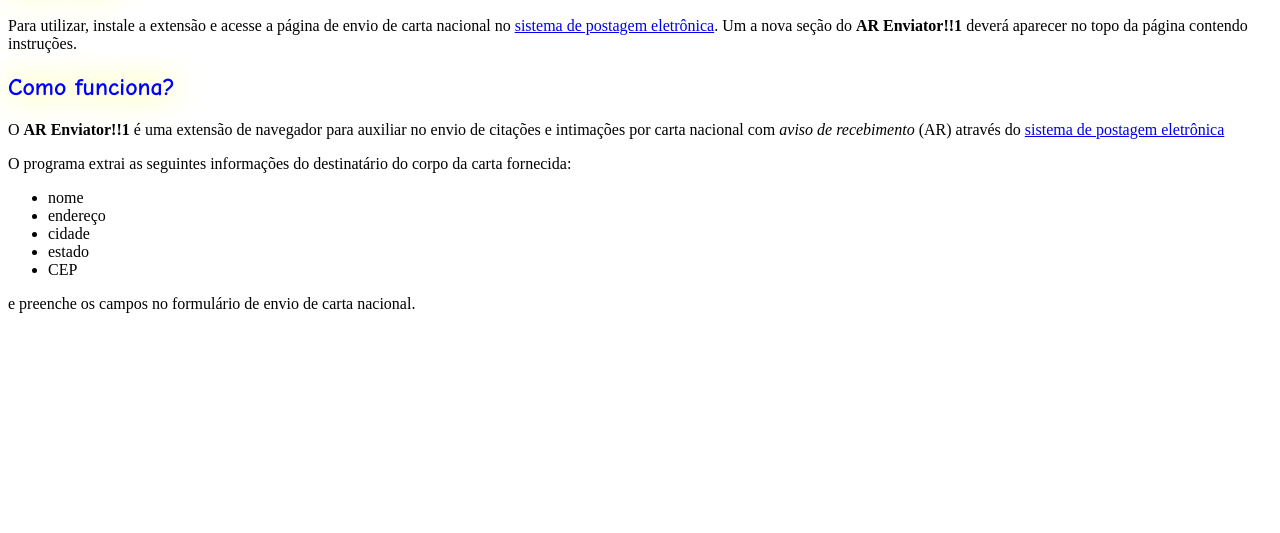
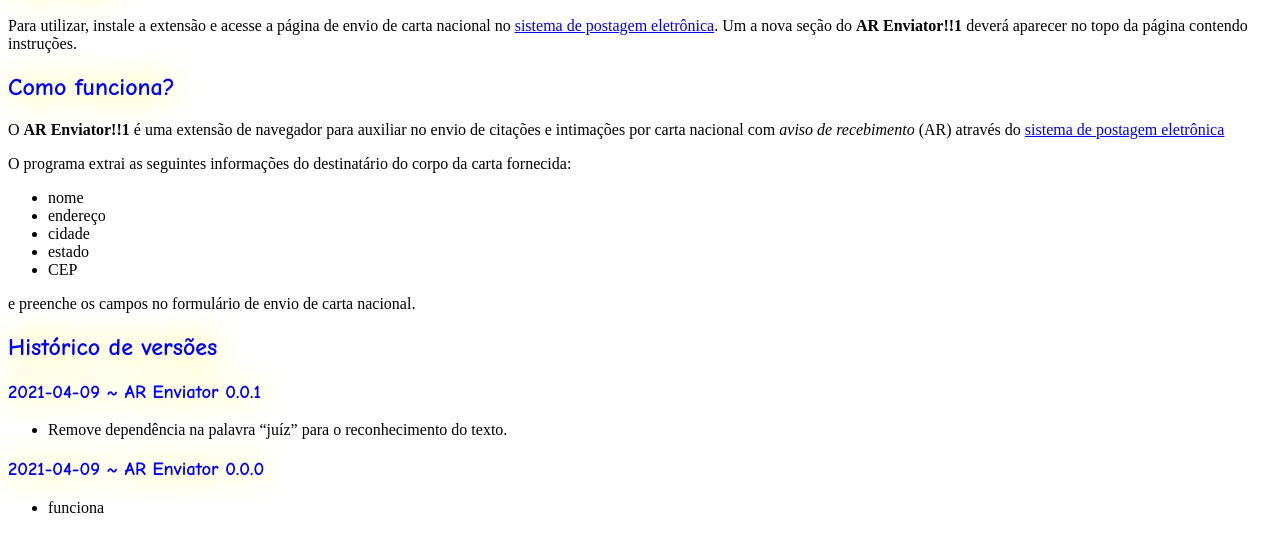
Before and after one commit to pudiva/ar-enviator, a browser extension: page index.html in a window 1280 px wide. Shown: the part 516-1049 px from the top of the page. Before the commit the page ends 845 px from the top, so only its background shows below. Drawn offline with Linux system fonts and the light colour scheme.

Commit message:
regex: remove dependência na palavra juíz

```diff
--- a/ar-enviator.js
+++ b/ar-enviator.js
@@ -37,7 +37,7 @@ function fill()
   m = txt.match(/n.mero do processo:\s*([0-9]*-[0-9]{2})/i);
   x["n_processo"] = m[1].trim();
 
-  m = txt.match(/ju.z.*determina.*(cita..o|intima..o) d. ([^\n-]+-?[^\n,-]*)(\n|-|,)(.+),([^,-]+)-([^,-]+)-\s*CEP:([ :0-9-]+)/i);
+  m = txt.match(/.*determina.*(cita..o|intima..o) d. ([^\n-]+-?[^\n,-]*)(\n|-|,)(.+),([^,-]+)-([^,-]+)-\s*CEP:([ :0-9-]+)/i);
   x["tipo"] = m[1].trim();
   x["nome"] = m[2].trim();
   x["endereco"] = m[4].trim();
--- a/index.html
+++ b/index.html
@@ -124,6 +124,20 @@ marquee img {
 
 
       <p>e preenche os campos no formulário de envio de carta nacional.</p>
+
+      <h2>Histórico de versões</h2>
+
+      <h3 id="ar-enviator-001">2021-04-09 ~ AR Enviator 0.0.1</h3>
+
+      <ul>
+        <li>Remove dependência na palavra “juíz” para o reconhecimento do texto.</li>
+      </ul>
+
+      <h3 id="ar-enviator-000">2021-04-09 ~ AR Enviator 0.0.0</h3>
+
+      <ul>
+        <li>funciona</li>
+      </ul>
     </main>
   </body>
 
```
Also changed, not shown: manifest.json, 1 other file.
